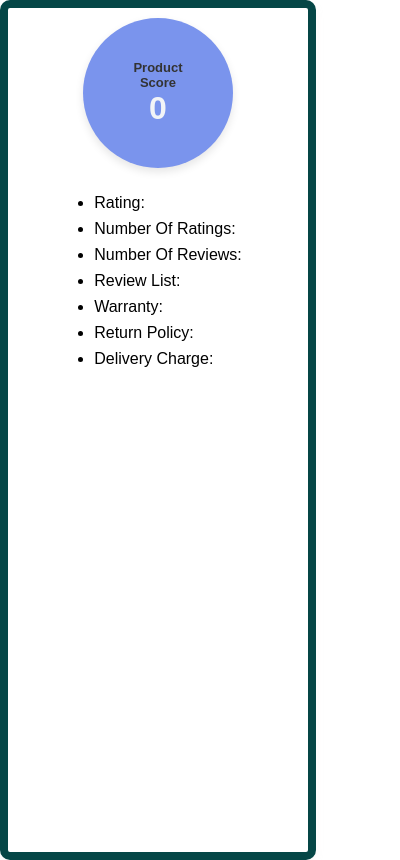
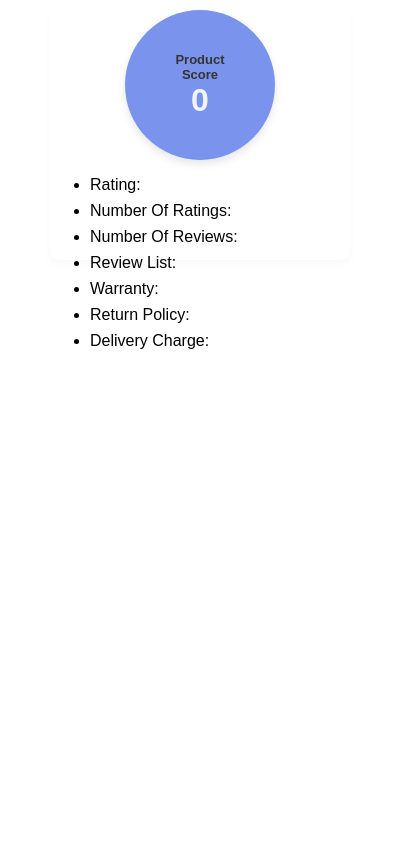
Before and after one commit to psr-codes/hack-extension, a browser extension: page popup.html in a window 400 px wide. Drawn offline with Linux system fonts and the light colour scheme.

Commit message:
changed styling of extension2

```diff
--- a/style.css
+++ b/style.css
@@ -13,7 +13,7 @@ body {
   width: 300px;
   height: 250px;
   margin: 0 auto;
-  border: 8px solid #054646;
+  /* border: 2px solid #054646; */
   border-radius: 10px;
   box-shadow: 0 4px 8px rgba(207, 192, 192, 0.1);
 
@@ -63,14 +63,6 @@ h2 {
 
 
 
-body {
-  display: flex;
-  flex-direction: column;
-  justify-content: start;
-  align-items: center;
-  height: 100vh;
-  margin: 0;
-}
 
 .progress-container {
   position: relative;
```
